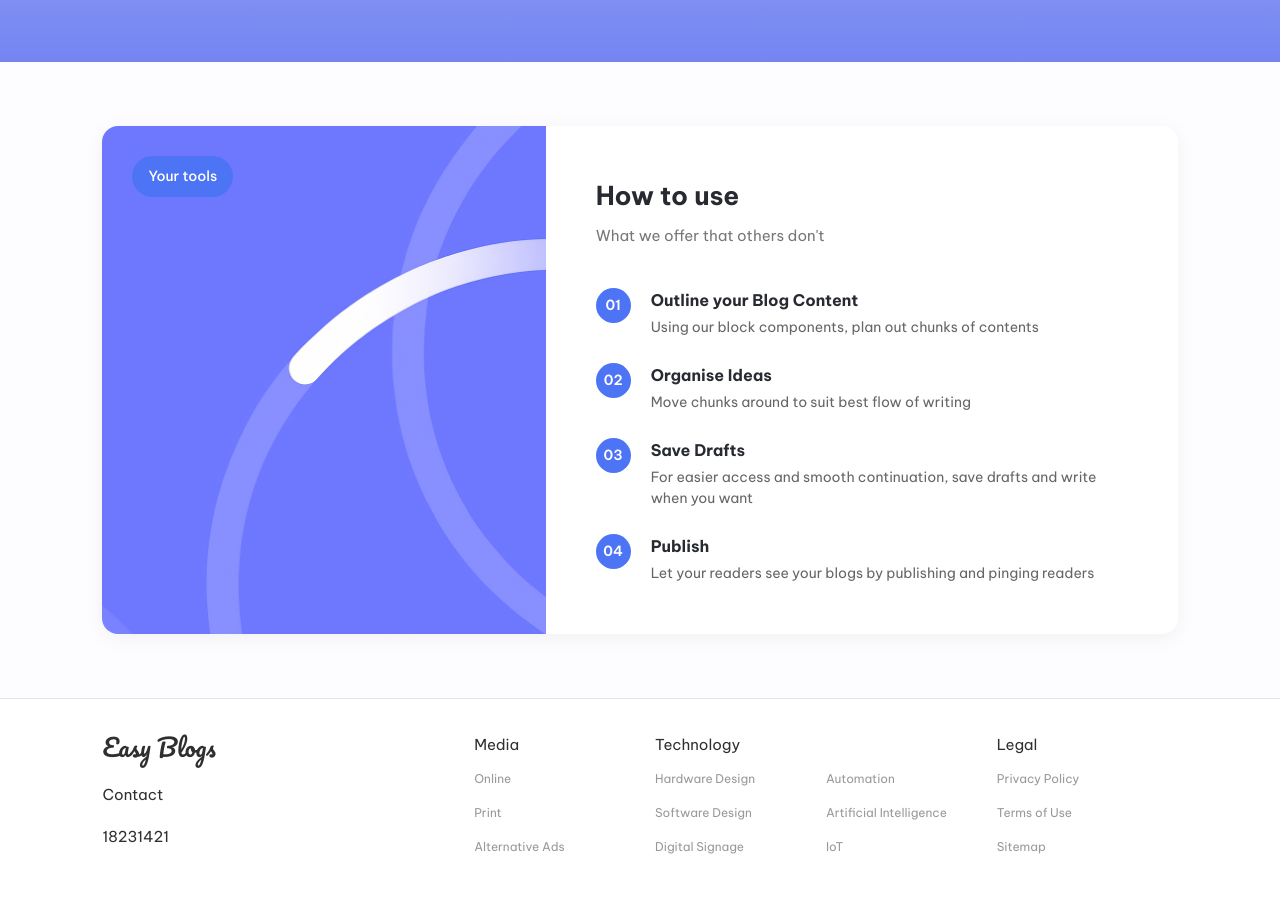
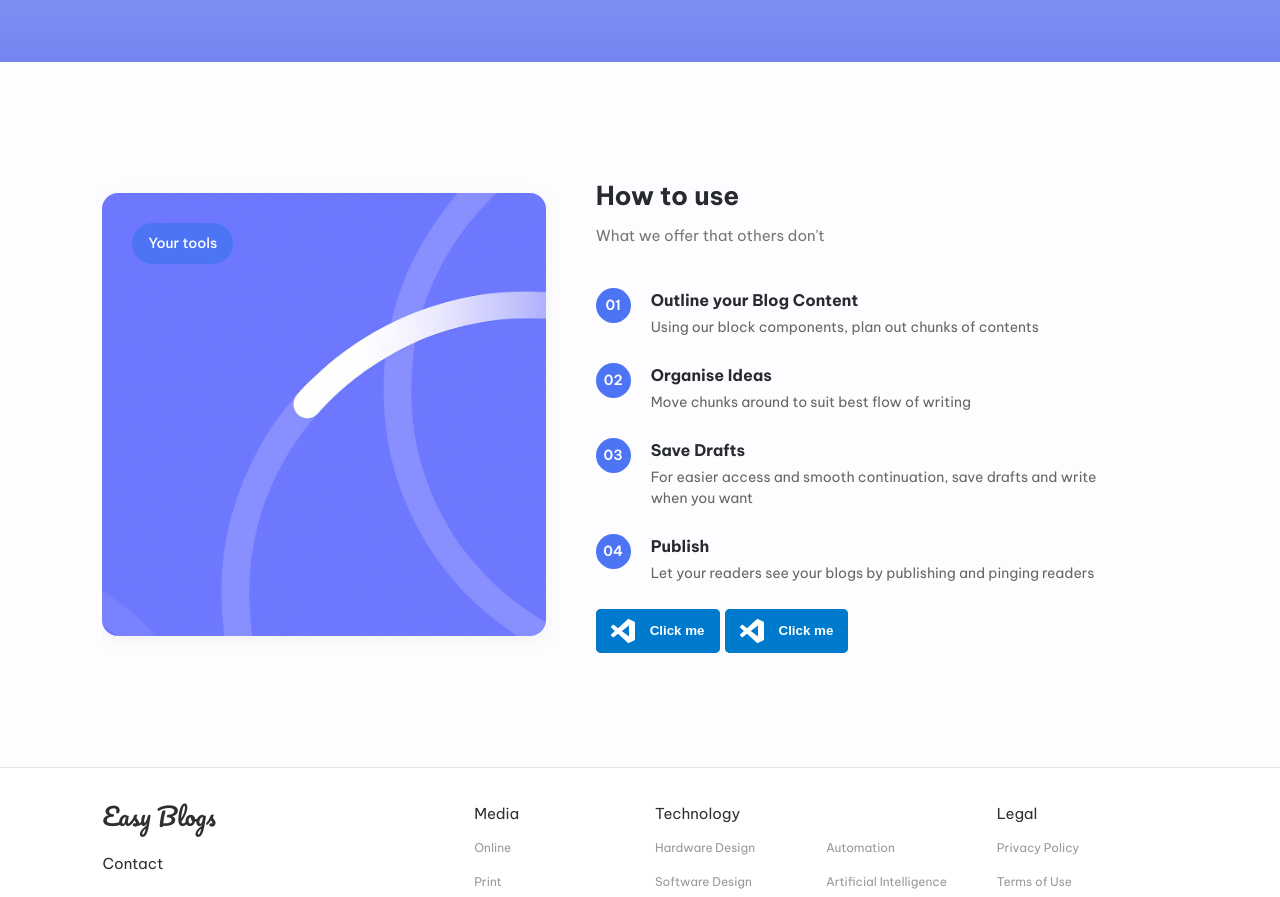
Before and after one commit to Arsalan-ibrahimi/Blog_made_easy, a React (Create React App) app in the folder blog/: page / in a window 1280 px wide. Shown: the part 1604-2501 px from the top of the page. Built offline with nearby package versions, Linux system fonts and the light colour scheme.

Commit message:
button CTA

```diff
--- a/blog/src/pages/sections/accordian.js
+++ b/blog/src/pages/sections/accordian.js
@@ -1,4 +1,5 @@
 import WorkImage from "../../assets/images/workSection.png"
+import ButtonCTA from "../sections/button"
 export default function Accordian (){
 
     return(
@@ -51,6 +52,11 @@ export default function Accordian (){
           </div>
 
 
+          <div className="flex">
+          <ButtonCTA />
+          <ButtonCTA />
+
+          </div>
 
 
         </div>
--- /dev/null
+++ b/blog/src/pages/sections/button.js
@@ -0,0 +1,14 @@
+export default function Button()
+{
+    return(
+        <>
+
+<button class="cta-btn">
+    <svg xmlns="http://www.w3.org/2000/svg" fill="none" viewBox="0 0 24 24" height="24" width="24">
+    <path fill="white" d="M23.15 2.587L18.21 0.210001C17.9308 0.075557 17.6167 0.031246 17.3113 0.083204C17.0058 0.135162 16.724 0.280818 16.505 0.500001L7.04499 9.13L2.92499 6.002C2.73912 5.86101 2.50976 5.78953 2.27669 5.79994C2.04363 5.81035 1.82156 5.902 1.64899 6.059L0.326993 7.261C0.223973 7.35465 0.141644 7.46878 0.0852761 7.59608C0.0289081 7.72339 -0.00025659 7.86106 -0.000350724 8.00028C-0.000444857 8.1395 0.0285336 8.27721 0.0847294 8.40459C0.140925 8.53197 0.2231 8.64621 0.325993 8.74L3.89899 12L0.325993 15.26C0.2231 15.3538 0.140925 15.468 0.0847294 15.5954C0.0285336 15.7228 -0.000444857 15.8605 -0.000350724 15.9997C-0.00025659 16.1389 0.0289081 16.2766 0.0852761 16.4039C0.141644 16.5312 0.223973 16.6454 0.326993 16.739L1.64999 17.94C1.82256 18.097 2.04463 18.1887 2.27769 18.1991C2.51076 18.2095 2.74012 18.138 2.92599 17.997L7.04599 14.869L16.506 23.499C16.7248 23.7182 17.0064 23.8639 17.3117 23.9159C17.6171 23.9679 17.931 23.9235 18.21 23.789L23.152 21.412C23.4062 21.2893 23.6207 21.0973 23.7707 20.8581C23.9207 20.619 24.0002 20.3423 24 20.06V3.939C24 3.65647 23.9203 3.37967 23.7699 3.14048C23.6195 2.90129 23.4046 2.70943 23.15 2.587ZM18.004 17.448L10.826 12L18.004 6.552V17.448Z"></path>
+    </svg>
+  <p class="text">Click me</p>
+</button>
+        </>
+    )
+}
--- a/blog/src/pages/sections/section.css
+++ b/blog/src/pages/sections/section.css
@@ -302,9 +302,10 @@ padding: 5% 0px;
 
 .work-container {
   display: flex;
-  background: #fff;
-  border-radius: 16px;
-  box-shadow: 0 4px 20px rgba(0, 0, 0, 0.05);
+  align-items: center;
+  /* background: #fff;
+  border-radius: 16px; */
+  /* box-shadow: 0 4px 20px rgba(0, 0, 0, 0.05); */
 
   overflow: hidden;
 }
@@ -312,12 +313,16 @@ padding: 5% 0px;
 .work-image {
   position: relative;
   flex: 1;
+
 }
 
 .work-image img {
   width: 100%;
   height: 100%;
   object-fit: cover;
+   background: #fff;
+  border-radius: 16px;
+   box-shadow: 0 4px 20px rgba(0, 0, 0, 0.05);
 }
 
 .consultation-badge {
@@ -399,3 +404,44 @@ padding: 5% 0px;
     height: 250px;
   }
 }
+
+
+/** CTA BTN**/
+/* From Uiverse.io by kamehame-ha */
+.cta-btn {
+  display: flex;
+  justify-content: center;
+  align-items: center;
+  padding: 10px 15px;
+  gap: 15px;
+  background-color: #007ACC;
+  outline: 3px #007ACC solid;
+  outline-offset: -3px;
+  border-radius: 5px;
+  border: none;
+  cursor: pointer;
+  transition: 400ms;
+}
+
+.cta-btn .text {
+  color: white;
+  font-weight: 700;
+  font-size: 1em;
+  transition: 400ms;
+}
+
+.cta-btn svg path {
+  transition: 400ms;
+}
+
+.cta-btn:hover {
+  background-color: transparent;
+}
+
+.cta-btn:hover .text {
+  color: #007ACC;
+}
+
+.cta-btn:hover svg path {
+  fill: #007ACC;
+}
```
